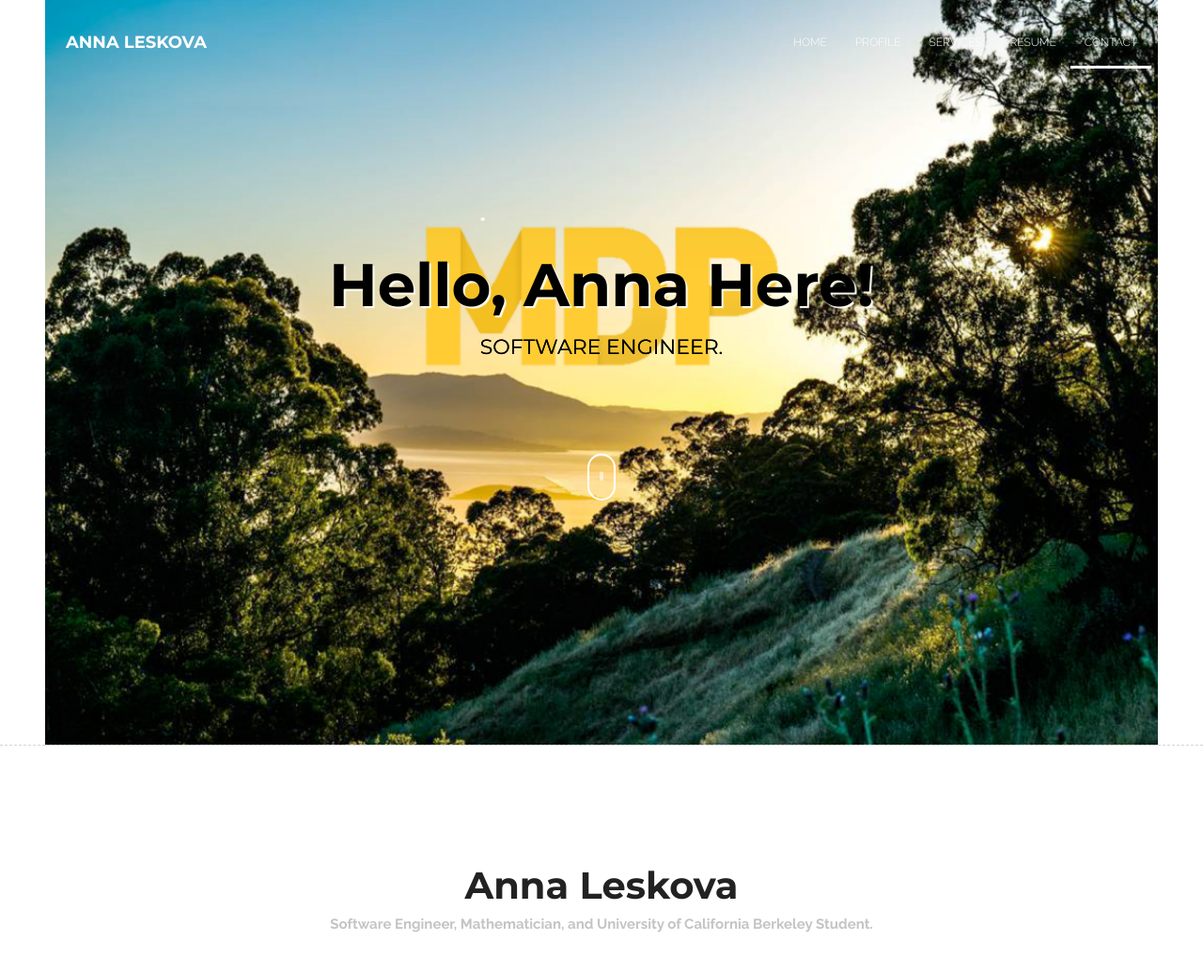
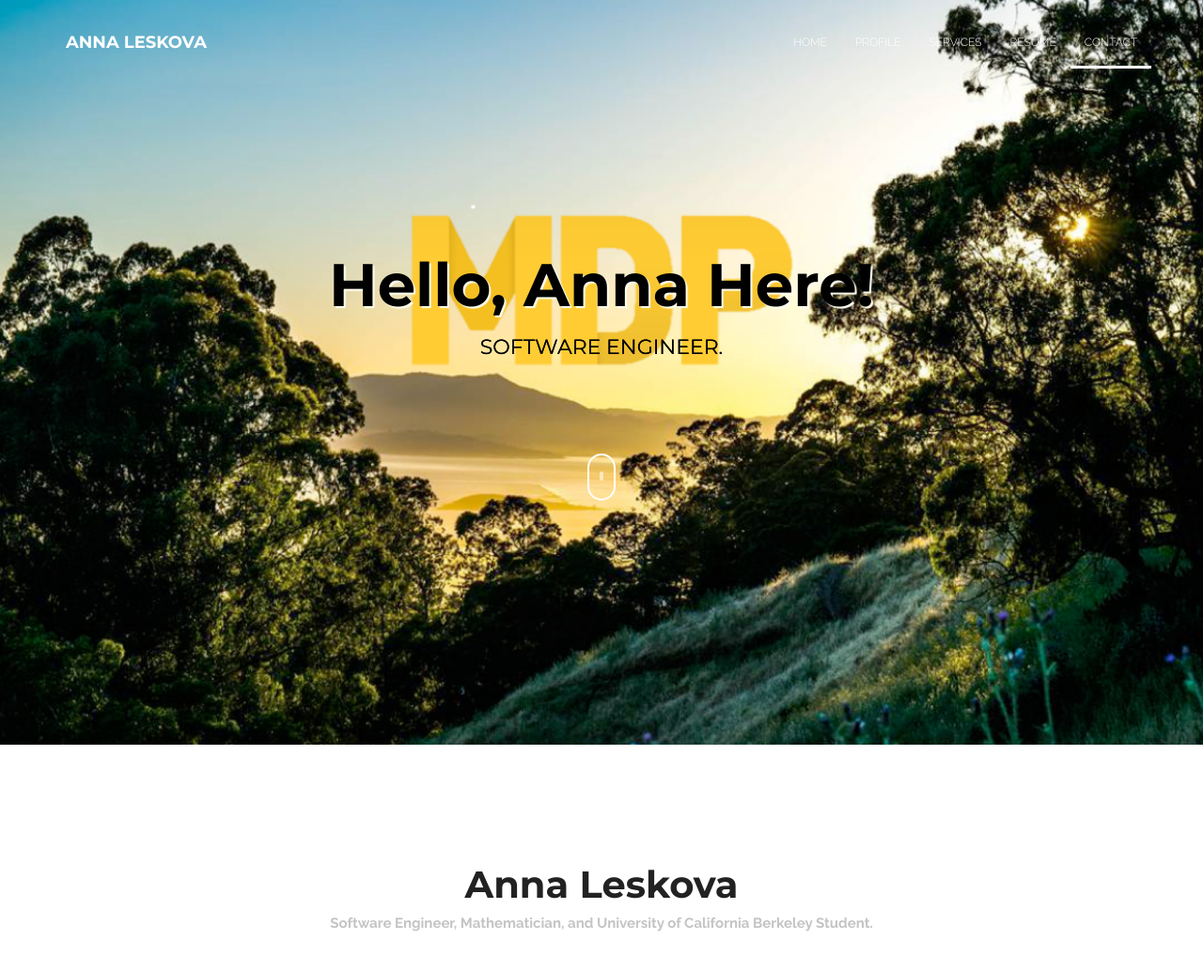
Before and after one commit to aleskova/mdp, a PHP site: page /index.html in a window 1280 px wide. Shown: the top 1034 px of the page at 94% size. Run offline with PHP 8.4, Linux system fonts and the light colour scheme.

Commit message:
editing background size

```diff
--- a/css/style.css
+++ b/css/style.css
@@ -810,9 +810,9 @@ h3 > .fa {
 
 #intro {
 	background: #fff url('../img/bg.png') no-repeat center center fixed;
-	-webkit-background-size: contain;
-	-moz-background-size: contain;
-	-o-background-size: contain;
-	background-size: contain;
-	border-bottom:1px dashed #d5d5d5;
+	-webkit-background-size: cover;
+	-moz-background-size: cover;
+	-o-background-size: cover;
+	background-size: cover;
+	border-bottom:1px #d5d5d5;
 }
```
